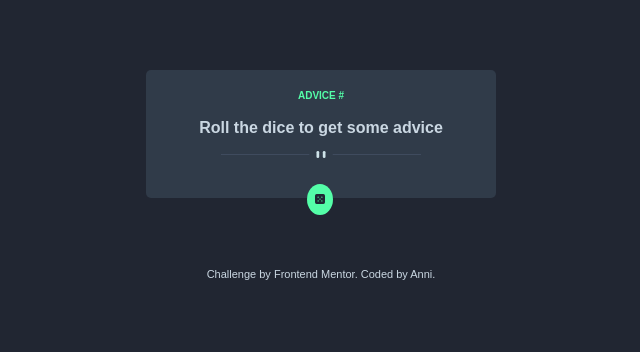
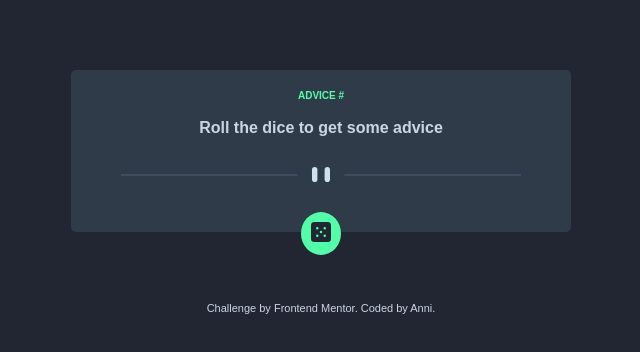
Before and after one commit to AnniK93/Advice-App, a plain HTML site: page index.html in a window 1280 px wide. Shown: the whole page, without its empty margins (319-959 px from the left). Drawn offline with nearby package versions, Linux system fonts and the light colour scheme.

Commit message:
Improved design

```diff
--- a/index.html
+++ b/index.html
@@ -9,10 +9,10 @@
       rel="icon"
       type="image/png"
       sizes="32x32"
-      href="./images/favicon-32x32.png"
+      href="./images/icon-dice.svg"
     />
 
-    <title>Frontend Mentor | Advice generator app</title>
+    <title>Advice generator app</title>
 
     <link rel="stylesheet" href="./styles.css" />
   </head>
@@ -24,8 +24,8 @@
       </div>
       <img src="images/pattern-divider-desktop.svg" class="divider" />
       <div class="button">
-        <button>
-          <img src="images/icon-dice.svg" class="dice" id="dice" />
+        <button id="dice">
+          <img src="images/icon-dice.svg" class="dice" />
         </button>
       </div>
     </div>
@@ -35,7 +35,11 @@
       <a href="https://www.frontendmentor.io?ref=challenge" target="_blank"
         >Frontend Mentor</a
       >. Coded by
-      <a href="https://quirky-bhaskara-5fb46c.netlify.app/index.html">Anni</a>.
+      <a
+        href="https://quirky-bhaskara-5fb46c.netlify.app/index.html"
+        target="_blank"
+        >Anni</a
+      >.
     </div>
     <script src="./script.js"></script>
   </body>
--- a/script.js
+++ b/script.js
@@ -1,6 +1,6 @@
 function showAdvice(response) {
   let h2Element = document.querySelector("h2");
-  h2Element.innerHTML = `${response.data.slip.advice}`;
+  h2Element.innerHTML = `"${response.data.slip.advice}"`;
 
   let h3Element = document.querySelector("h3");
   h3Element.innerHTML = `Advice #${response.data.slip.id}`;
--- a/styles.css
+++ b/styles.css
@@ -13,10 +13,11 @@ h3 {
 h2 {
   color: #cad7e2;
   font-size: 16px;
+  margin-bottom: 30px;
 }
 .container {
   background-color: #303b49;
-  max-width: 350px;
+  width: 500px;
   display: block;
   margin: 0 auto;
   border-radius: 5px;
@@ -24,15 +25,15 @@ h2 {
   margin-bottom: 70px;
 }
 .text {
-  max-width: 85%;
+  width: 85%;
   display: block;
   margin: 0 auto;
 }
 .divider {
-  width: 200px;
+  width: 400px;
   display: block;
   margin: 0 auto;
-  padding-bottom: 40px;
+  padding-bottom: 50px;
 }
 
 .button {
@@ -42,10 +43,10 @@ button {
   background-color: #54fea8;
   border: none;
   border-radius: 50%;
-  padding: 8px;
+  padding: 10px;
   position: absolute;
-  bottom: -17px;
-  right: 163px;
+  bottom: -23px;
+  right: 230px;
   transition: all 0.2s ease-in-out;
 }
 
@@ -56,7 +57,7 @@ button:hover {
 
 .dice {
   background-color: #54fea8;
-  width: 10px;
+  width: 20px;
 }
 
 .attribution {
```
Also changed, not shown: 1 other file.
